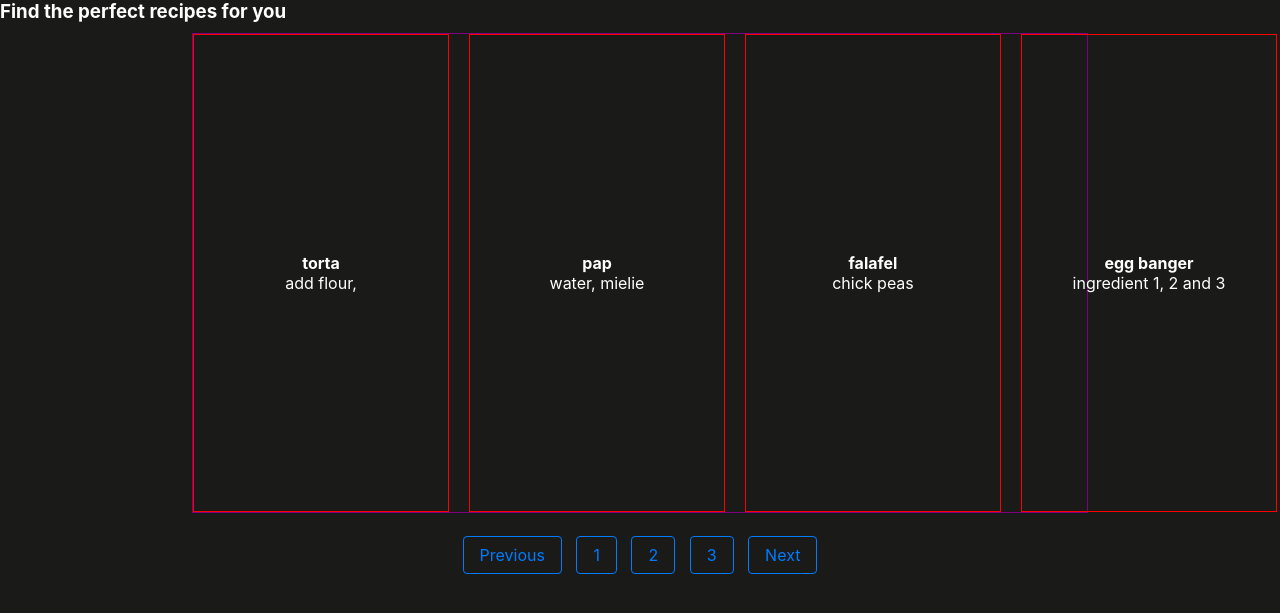
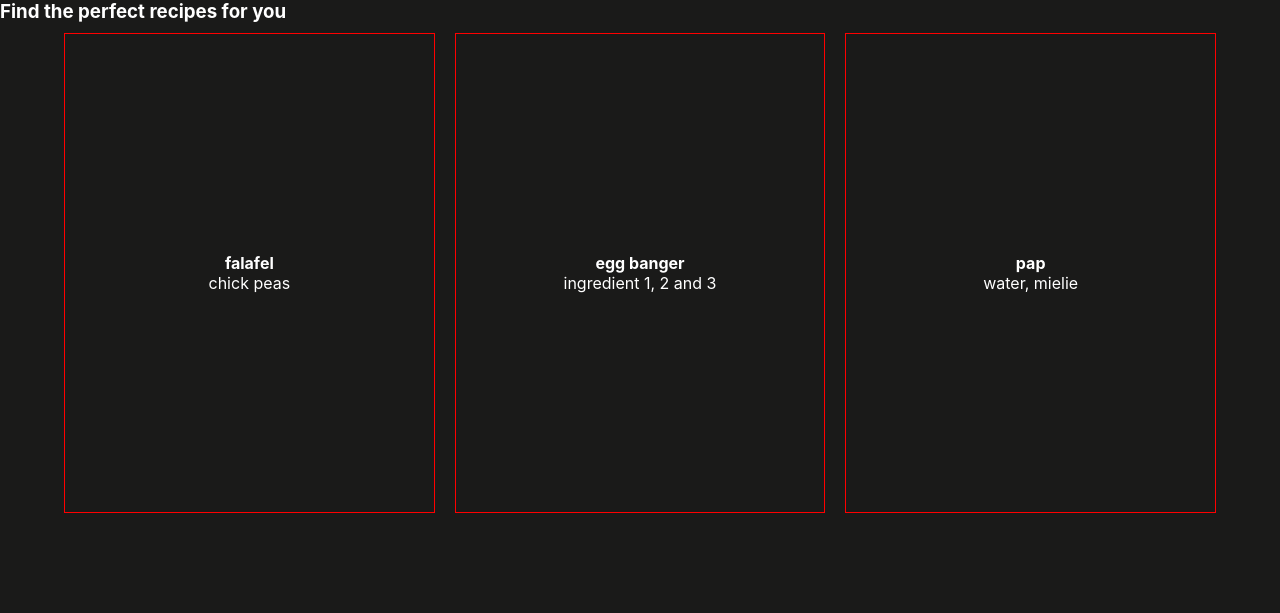
Before and after one commit to Lee-nkoana/Saucier, a Flask app: page /explore in a window 1280 px wide. Shown: the part 107-720 px from the top of the page. Run offline with Flask 3, Linux system fonts and the light colour scheme; a user stored in the database is signed in; data comes from the database, SQL or seed files in the repository; both versions use the stored data as it was after the commit; some libraries are stand-ins or nearby versions.

Commit message:
styling and post display changes

```diff
--- a/frontend/static/css/explore.css
+++ b/frontend/static/css/explore.css
@@ -135,40 +135,16 @@ a {
     border: 1px solid red;
     align-items: center;
     justify-content: center;
-    width: 20vw;
+    /* width: 25%; */
     height: 100%;
 }
 
 .postSection{
     display: grid;
-    grid-template-columns: repeat(4, 1fr);
+    grid-template-columns: repeat(3, 1fr);
     gap: 20px;
     margin: 10px auto;
-    width: 70vw;
+    width: 90vw;
     height: 60vh;
-    border: 1px solid purple;
+    /* border: 1px solid purple; */
 }
-
-.pagination {
-    text-align: center;
-    margin-top: 2rem;
-}
-
-.pagination a {
-    color: #007BFF;
-    padding: 8px 16px;
-    text-decoration: none;
-    border: 1px solid #007BFF;
-    margin: 0 5px;
-    border-radius: 4px;
-}
-
-.pagination a:hover {
-    background-color: #007BFF;
-    color: white;
-}
-
-.pagination .active {
-    background-color: #007BFF;
-    color: white;
-}
--- a/frontend/static/js/explore.js
+++ b/frontend/static/js/explore.js
@@ -21,10 +21,9 @@ document.addEventListener('DOMContentLoaded', async () => {
             return;
         }
 
-        const card = document.getElementById("post")
-
-        console.log(result.data)
-        result.data.forEach(post => {
+        const shuffled = result.data.sort( () => 0.5 - Math.random());
+        const randomThree = shuffled.slice(0,3);
+        randomThree.forEach( post => {
             const card = document.createElement("div");
             card.className = "cardExplore";
 
--- a/frontend/templates/explore.html
+++ b/frontend/templates/explore.html
@@ -70,14 +70,6 @@
             <div class="postSection" id="postSection">
 
             </div>
-            <div class="pagination" id="pagination">
-                <a href="#" id="prev">Previous</a>
-                <a href="#" class="page-link" data-page="1">1</a>
-                <a href="#" class="page-link" data-page="2">2</a>
-                <a href="#" class="page-link" data-page="3">3</a>
-                <a href="#" id="next">Next</a>
-                <p id="page-numbers"> </p>
-            </div>
         </main>
     </section>
     <script src="{{ url_for('static', filename='js/auth_user.js') }}" defer></script>
```
Also changed, not shown: backend/database.db.
